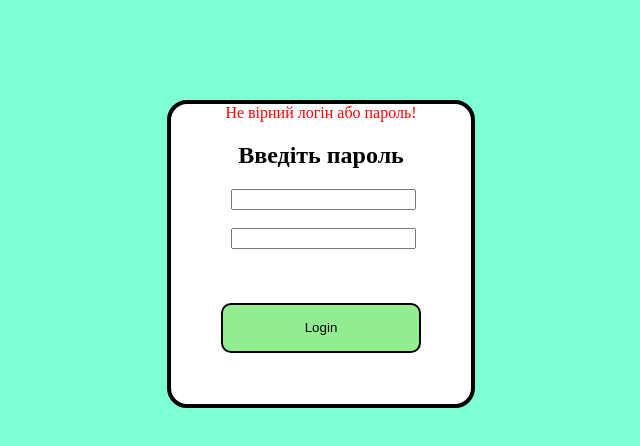
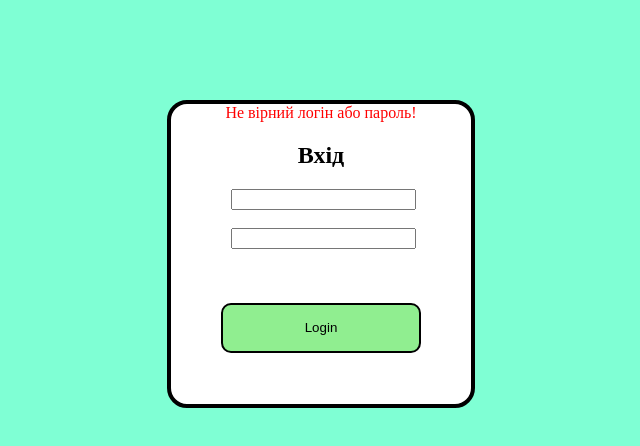
Before and after one commit to YurashHTML/Greenlandiacountry, a plain HTML site: page loginError.html in a window 1280 px wide. Shown: the whole page, without its empty margins (319-959 px from the left). Drawn offline with Linux system fonts and the light colour scheme.

Commit message:
Update loginError.html

```diff
--- a/loginError.html
+++ b/loginError.html
@@ -9,7 +9,7 @@
     <div id="first">
         <div id="prefirst">
             <label id="error">Не вірний логін або пароль!</label>
-            <h2>Введіть пароль</h2>
+            <h2>Вхід</h2>
             <form id="loginForm">
                 <input type="text" id="username" name="username" required><br><br>
                 <input type="password" id="password" name="password" required y><br><br>
```
